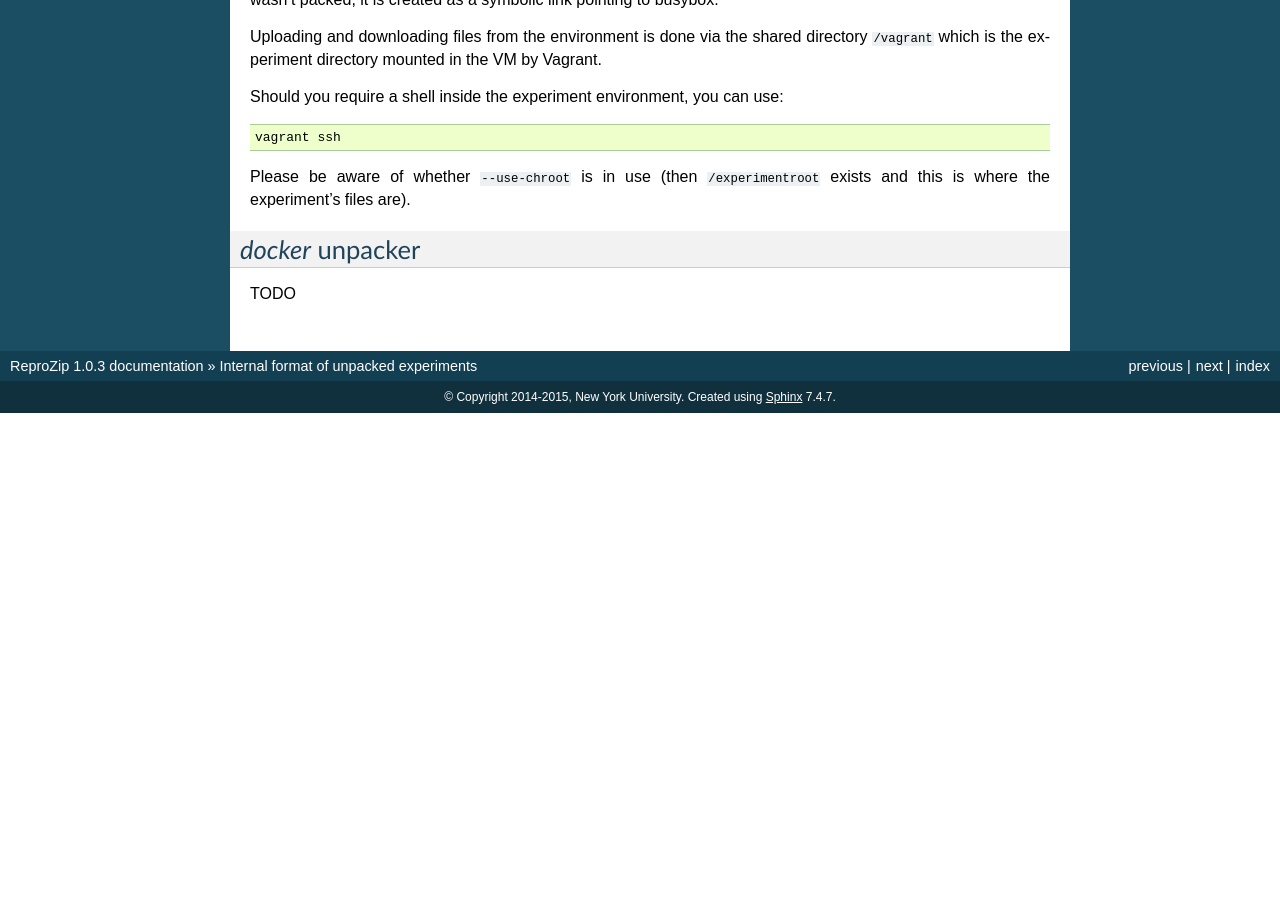
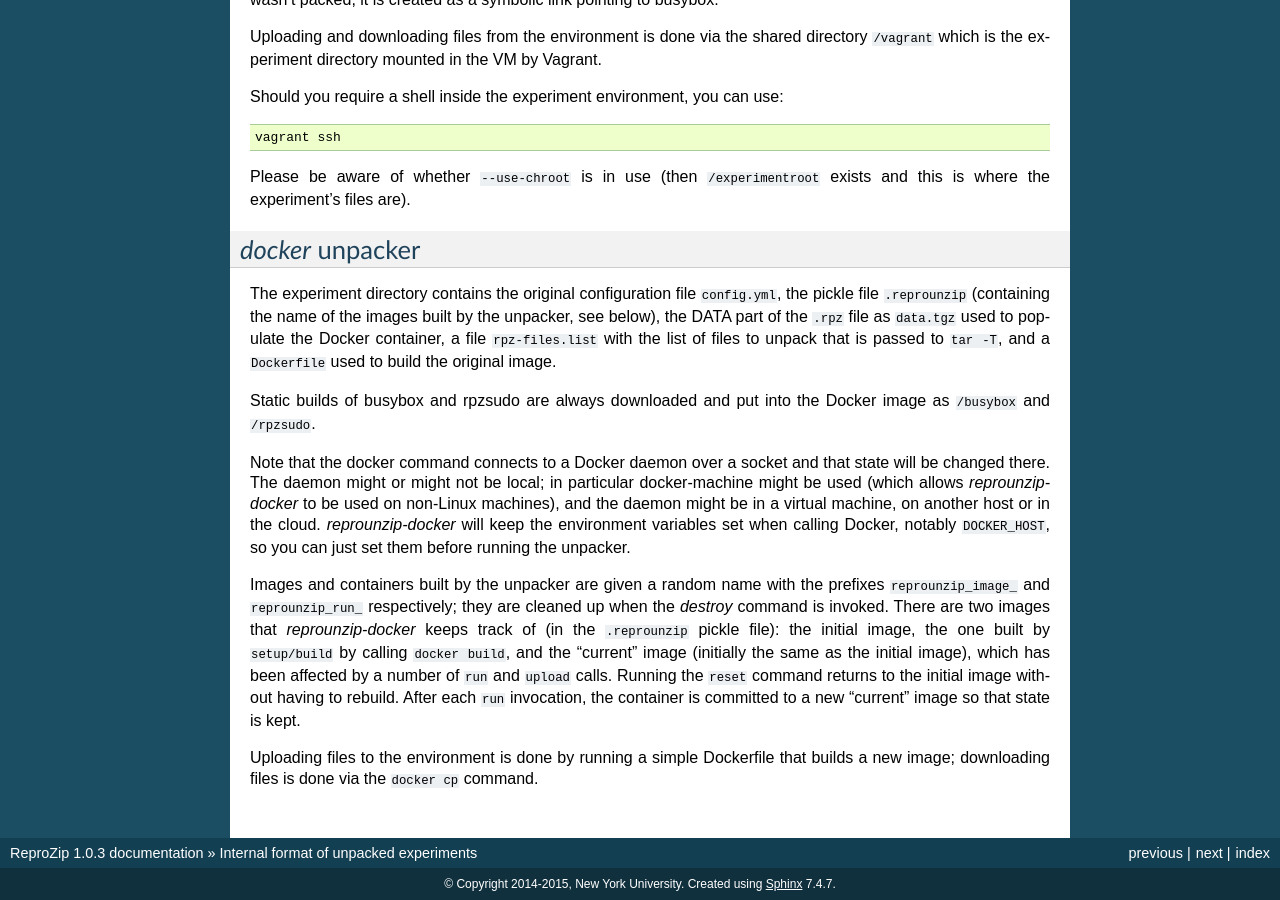
Before and after one commit to VIDA-NYU/reprozip, a Sphinx documentation site: the page built from docs/unpacked-format.rst, in a window 1280 px wide and 900 px high, scrolled down 1814 px. Built offline with Sphinx 7.4.7, drawn with Linux system fonts in a browser that asks for light colours; before the commit the page ends 2227 px from its top, so only the background shows below that.

Commit message:
Describe the docker unpacker

```diff
--- a/docs/unpacked-format.rst
+++ b/docs/unpacked-format.rst
@@ -85,4 +85,12 @@ Please be aware of whether ``--use-chroot`` is in use (then ``/experimentroot``
 `docker` unpacker
 =================
 
-TODO
+The experiment directory contains the original configuration file ``config.yml``, the pickle file ``.reprounzip`` (containing the name of the images built by the unpacker, see below), the DATA part of the ``.rpz`` file as ``data.tgz`` used to populate the Docker container, a file ``rpz-files.list`` with the list of files to unpack that is passed to ``tar -T``, and a ``Dockerfile`` used to build the original image.
+
+Static builds of busybox and rpzsudo are always downloaded and put into the Docker image as ``/busybox`` and ``/rpzsudo``.
+
+Note that the docker command connects to a Docker daemon over a socket and that state will be changed there. The daemon might or might not be local; in particular docker-machine might be used (which allows `reprounzip-docker` to be used on non-Linux machines), and the daemon might be in a virtual machine, on another host or in the cloud. `reprounzip-docker` will keep the environment variables set when calling Docker, notably ``DOCKER_HOST``, so you can just set them before running the unpacker.
+
+Images and containers built by the unpacker are given a random name with the prefixes ``reprounzip_image_`` and ``reprounzip_run_`` respectively; they are cleaned up when the `destroy` command is invoked. There are two images that `reprounzip-docker` keeps track of (in the ``.reprounzip`` pickle file): the initial image, the one built by ``setup/build`` by calling ``docker build``, and the "current" image (initially the same as the initial image), which has been affected by a number of ``run`` and ``upload`` calls. Running the ``reset`` command returns to the initial image without having to rebuild. After each ``run`` invocation, the container is committed to a new "current" image so that state is kept.
+
+Uploading files to the environment is done by running a simple Dockerfile that builds a new image; downloading files is done via the ``docker cp`` command.
```
